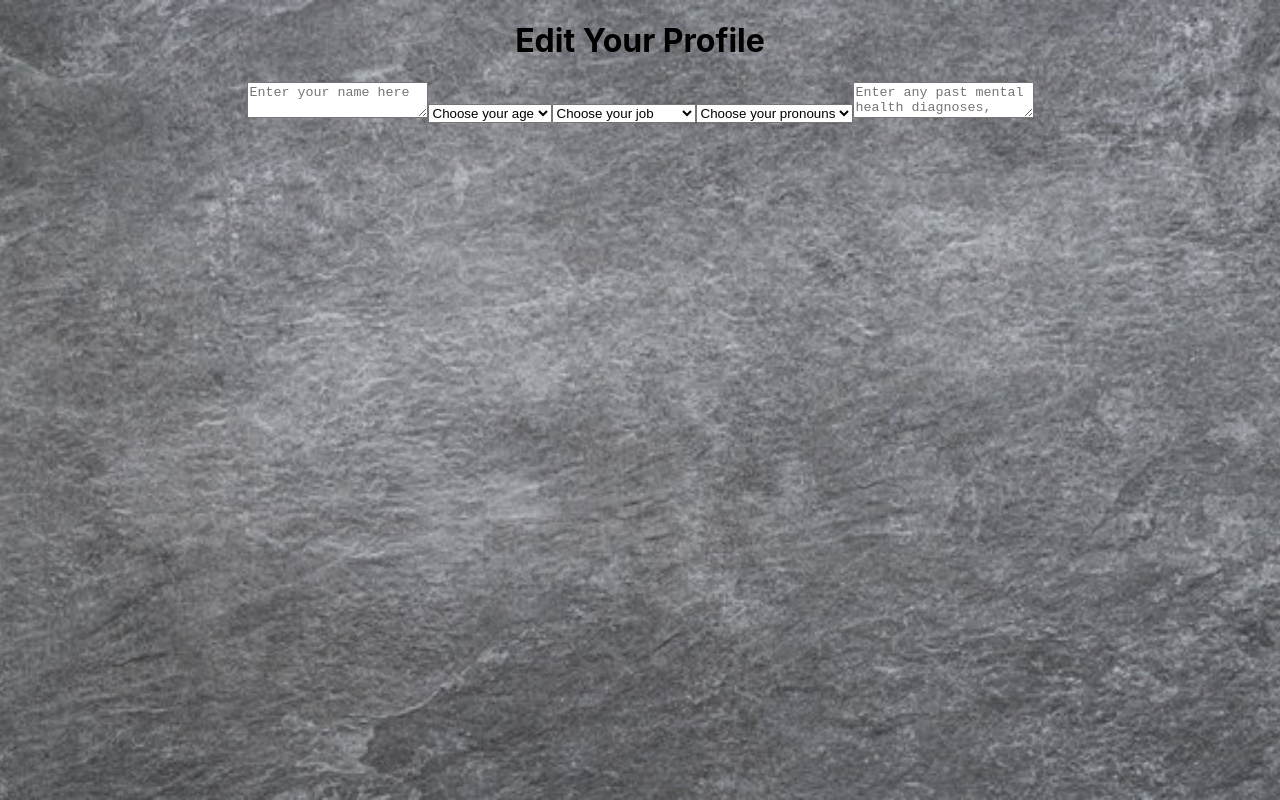
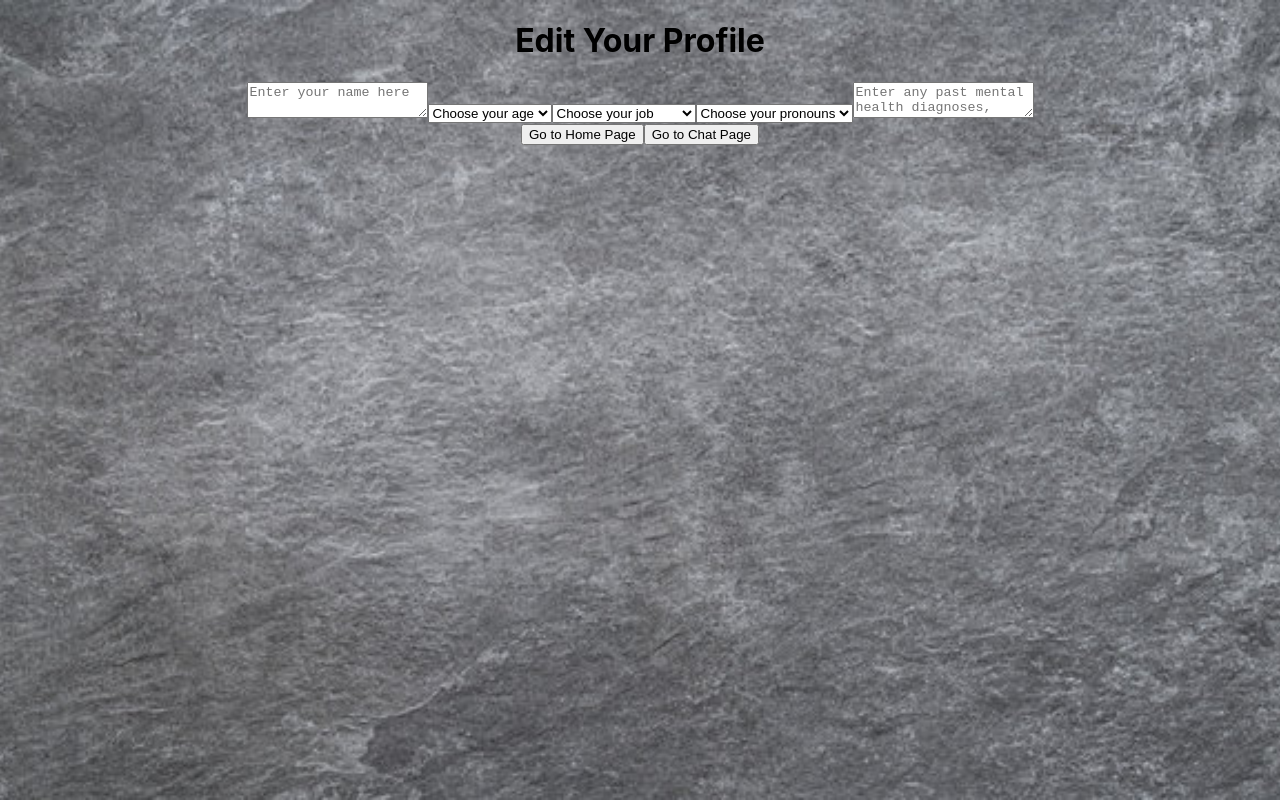
Before and after one commit to Way05/HenHacks25, a React (Create React App) app in the folder henhacks25/: page /profile in a window 1280 px wide. Built offline with nearby package versions, Linux system fonts and the light colour scheme.

Commit message:
removed unnecessary route buttons

```diff
--- a/henhacks25/src/App.tsx
+++ b/henhacks25/src/App.tsx
@@ -12,7 +12,7 @@
         {/* Define Routes */}
         <Routes>
           {/* Default Route for Home component */}
-          <Route path="/home" element={<Home />} />  {/* Home component is now the default */}
+          <Route path="/" element={<Home />} />  {/* Home component is now the default */}
           <Route path="/profile" element={<ProfilePage />} />  {/* ProfilePage route */}
           <Route path="/chat" element={<ChatPage />} />
         </Routes>
--- a/henhacks25/src/pages/chat.tsx
+++ b/henhacks25/src/pages/chat.tsx
@@ -22,10 +22,9 @@
 
         {/* Link to Profile Page */}
         <div className="nav">
-          <Link to="/home">
+          <Link to="/">
             <button>Go to Home Page</button>
           </Link>
-
           <Link to="/profile">
             <button>Go to Profile Page</button>
           </Link>
--- a/henhacks25/src/pages/home.tsx
+++ b/henhacks25/src/pages/home.tsx
@@ -1,7 +1,5 @@
 import React from 'react';
 import { Link } from 'react-router-dom';
-
-import { handleSubmit } from '../gemini_api';
 
 const Home: React.FC = () => {
   return (
@@ -16,9 +14,6 @@
         <Link to="/chat">
           <button>Go to Chat Page</button>
         </Link>
-        <Link to="/home">
-          <button>Go to Home Page</button>
-        </Link>
       </div>
     </div>
   );
--- a/henhacks25/src/pages/profile.tsx
+++ b/henhacks25/src/pages/profile.tsx
@@ -1,4 +1,5 @@
 import React from 'react';
+import { Link } from 'react-router-dom';
 /*TODO
 Profile Page:
 Age x
@@ -48,6 +49,14 @@
 
     <textarea name="Past" placeholder="Enter any past mental health diagnoses, symptoms, intensity or anything else that may be relevant to you mental health" />
 
+    <div>
+      <Link to="/">
+            <button>Go to Home Page</button>
+      </Link>
+      <Link to="/chat">
+        <button>Go to Chat Page</button>
+      </Link>
+    </div>
     </div>
   );
 };
```
